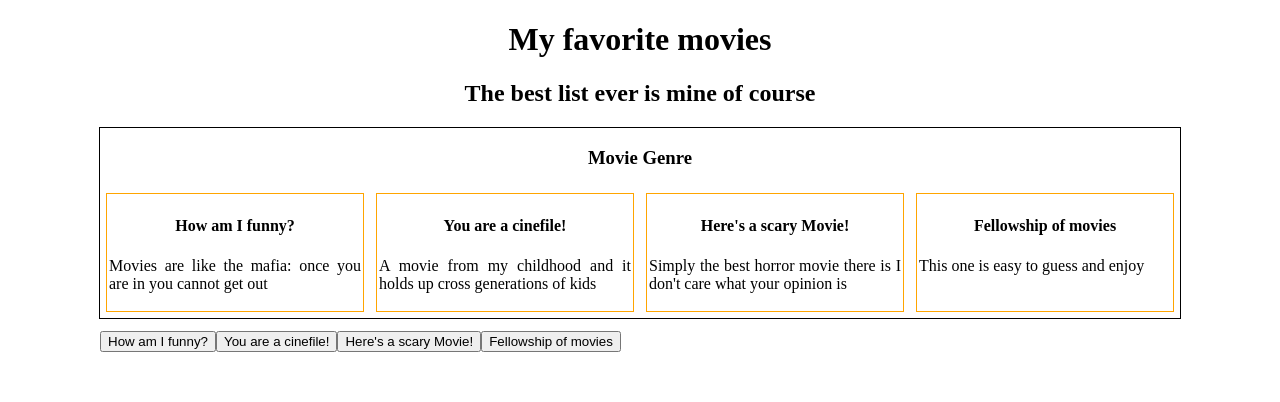
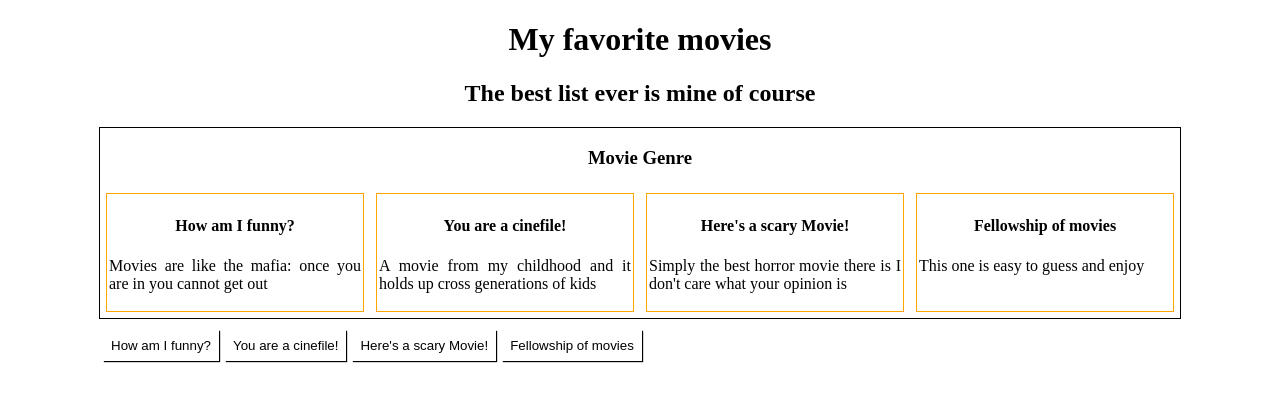
Before and after one commit to Shamoleambo/tabs, a React (Vite) app: page / in a window 1280 px wide. Shown: the top 402 px of the page. Built offline with nearby package versions, Linux system fonts and the light colour scheme.

Commit message:
add button styling

```diff
--- a/src/App.jsx
+++ b/src/App.jsx
@@ -1,8 +1,8 @@
 import { useState } from 'react'
 import MovieGenre from './components/MovieGenre'
 import TabButton from './components/TabButton'
+import TabContent from './components/TabContent'
 import { GENRE_DATA, MOVIE_DATA } from './data'
-import TabContent from './components/TabContent'
 
 function App() {
   const [tabContent, setTabContent] = useState(null)
@@ -25,6 +25,7 @@ function App() {
         </div>
       </section>
       <section className='movie-reveal-section'>
+        <div className='buttons'>
           {GENRE_DATA.map((datum) => (
             <TabButton
               key={datum.id}
@@ -33,6 +34,7 @@ function App() {
               onClick={handleClick}
             />
           ))}
+        </div>
         {tabContent}
       </section>
     </>
--- a/src/components/TabButton.jsx
+++ b/src/components/TabButton.jsx
@@ -1,5 +1,5 @@
 function TabButton({ content, id, onClick }) {
-  return <button onClick={() => onClick(id)}>{content}</button>
+  return <button className='tab-button' onClick={() => onClick(id)}>{content}</button>
 }
 
 export default TabButton
--- a/src/index.css
+++ b/src/index.css
@@ -29,6 +29,25 @@ h2 {
   text-align: justify;
 }
 
+.buttons {
+  height: 30px;
+  display: flex;
+  align-items: center;
+}
+
+.tab-button {
+  margin: 0 3px;
+  padding: 6px;
+  border: 2px solid white;
+  background-color: white;
+  cursor: pointer;
+  box-shadow: 1px 1px 1px black;
+}
+
+.tab-button:hover {
+  border: 2px solid chocolate;
+}
+
 .movie-reveal-section {
   margin: 12px auto;
   width: 1080px;
```
Lines whose indentation alone changed are shown as unchanged.
